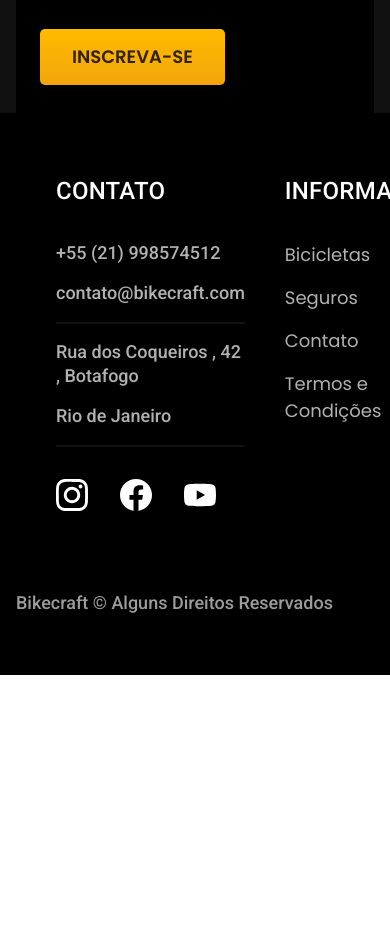
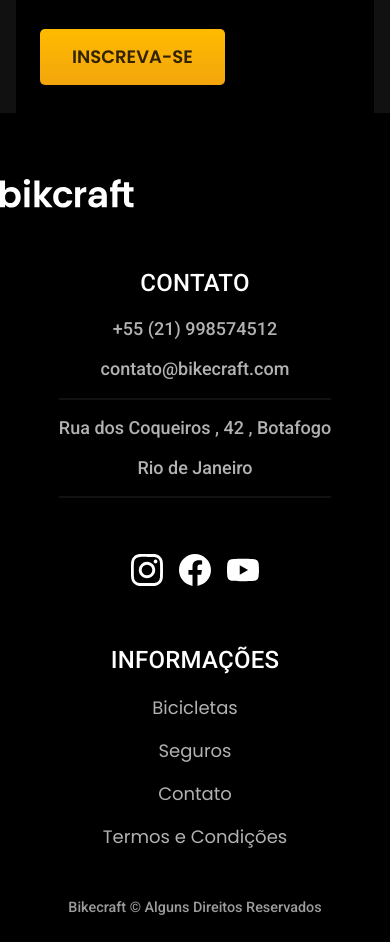
Before and after one commit to Luc4sF01/bikecraftproject, a plain HTML site: page index.html in a window 390 px wide. Shown: the part 5385-6327 px from the top of the page. Before the commit the page ends 6060 px from the top, so only its background shows below. Drawn offline with Linux system fonts and the light colour scheme.

Commit message:
mudanças na responsividade do footer

```diff
--- a/CSS/global/footer.css
+++ b/CSS/global/footer.css
@@ -40,3 +40,83 @@
   grid-column: 1/-1;
   margin-top: 40px;
 }
+@media (max-width: 1200px) {
+  .footer {
+    grid-template-columns: 2fr 3fr 2fr;
+    gap: 32px;
+    padding: 48px 0;
+  }
+}
+
+/* 2) Tablet Paisagem / Largura ≤ 992px */
+@media (max-width: 992px) {
+  .footer img {
+    grid-template-columns: 1fr 1fr;
+    gap: 32px;
+    padding: 40px 0;
+  }
+  .footer {
+    grid-template-columns: 1fr 1fr;
+    gap: 32px;
+    padding: 40px 0;
+  }
+  /* Faz o copyright ficar embaixo das colunas */
+  .footer-copy {
+    grid-column: 1 / -1;
+    text-align: center;
+    margin-top: 32px;
+  }
+}
+
+/* 3) Tablet Retrato / Largura ≤ 768px */
+@media (max-width: 768px) {
+  .footer img {
+    grid-template-columns: 1fr 1fr;
+    gap: 32px;
+    padding: 40px 0;
+  }
+  .footer {
+    grid-template-columns: 1fr;
+    gap: 24px;
+    padding: 32px 0;
+    text-align: center;
+  }
+  .footer-contato,
+  .footer-informacoes {
+    margin: 0 auto;
+  }
+  .footer-redes {
+    justify-content: center;
+  }
+  .footer-copy {
+    margin-top: 24px;
+  }
+}
+
+/* 4) Celular / Largura ≤ 576px */
+@media (max-width: 576px) {
+  .footer img {
+    grid-template-columns: 1fr 1fr;
+    gap: 32px;
+    padding: 40px 0;
+    align-self: center;
+  }
+  .footer {
+    padding: 24px 0;
+    gap: 16px;
+  }
+  .footer h3 {
+    margin-bottom: 16px;
+  }
+  .footer-contato ul,
+  .footer-informacoes ul {
+    margin-bottom: 16px;
+  }
+  .footer-redes {
+    gap: 16px;
+  }
+  .footer-copy {
+    font-size: 0.9rem;
+    margin-top: 16px;
+  }
+}
```
